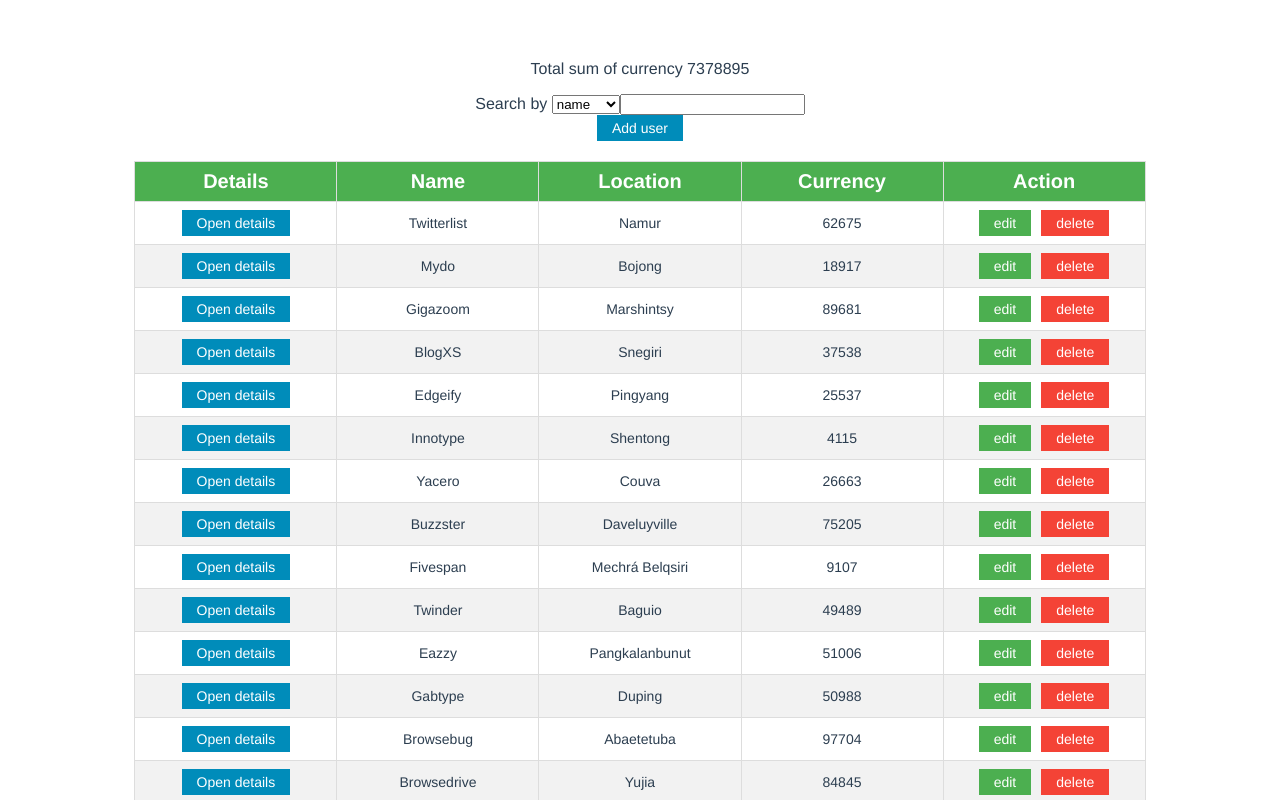
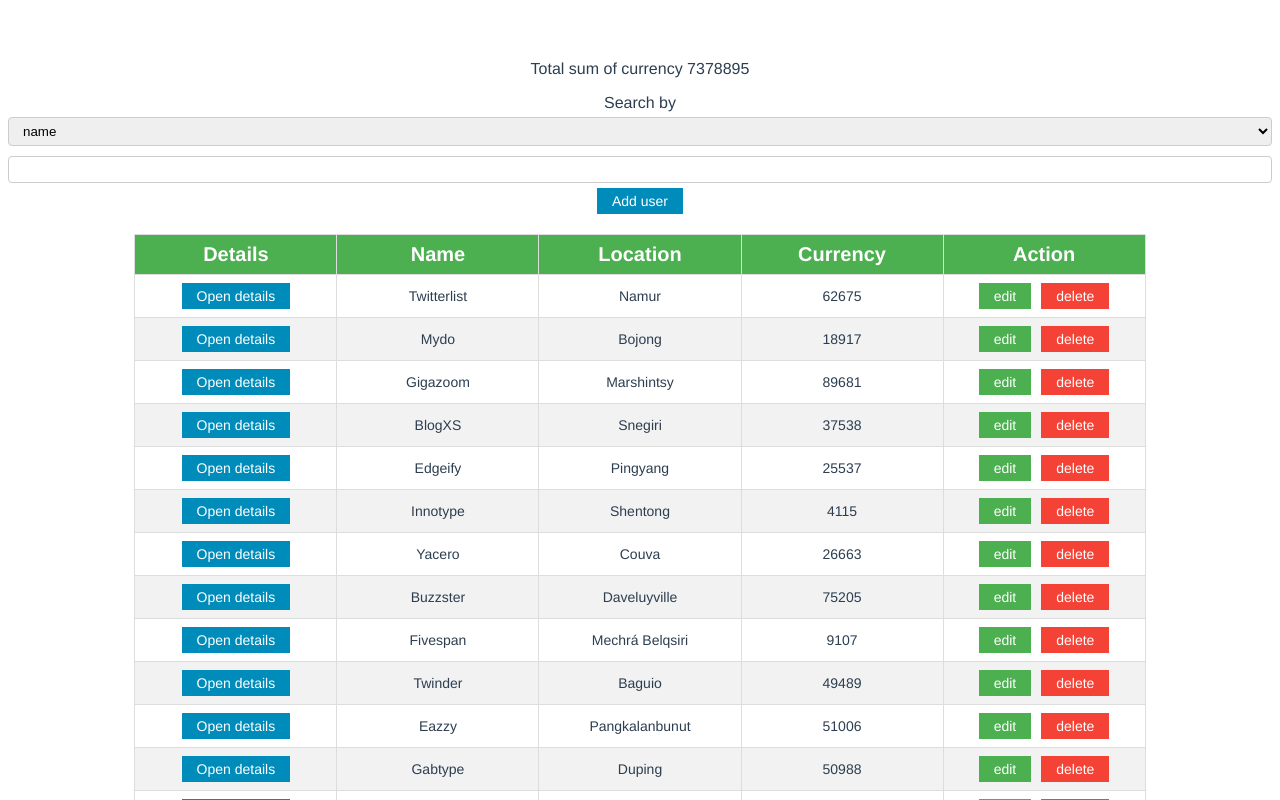
Before and after one commit to RomanHolovatyi/gnsVueTestTask, a Vue app: page / in a window 1280 px wide. Shown: the top 800 px of the page. Built offline with nearby package versions, Linux system fonts and the light colour scheme.

Commit message:
Add vue config

```diff
--- /dev/null
+++ b/src/assets/scss/sharedStyles.scss
@@ -0,0 +1,9 @@
+input, select {
+    width: 100%;
+    padding: 5px 10px;
+    margin: 5px 0;
+    display: inline-block;
+    border: 1px solid #ccc;
+    border-radius: 4px;
+    box-sizing: border-box;
+}
--- a/src/components/Table/index.vue
+++ b/src/components/Table/index.vue
@@ -17,7 +17,7 @@
     <div>
       <a-button
         backgroundColor="blue"
-        @click="showAddUserModal"
+        @click.native="showAddUserModal"
       >
         Add user
       </a-button>
@@ -58,7 +58,7 @@
         <td class="users__table-cell">
           <a-button
             backgroundColor="blue"
-            @click="openDetailsPage(user.id)"
+            @click.native="openDetailsPage(user.id)"
           >
             Open details
           </a-button>
@@ -206,10 +206,6 @@
 </script>
 
 <style lang="scss" scoped>
-  h1, h2 {
-    font-weight: normal;
-  }
-
   .users {
     &__table {
       border-collapse: collapse;
--- /dev/null
+++ b/vue.config.js
@@ -0,0 +1,9 @@
+module.exports = {
+  css: {
+    loaderOptions: {
+      sass: {
+        data: `@import "@/assets/scss/sharedStyles.scss";`
+      }
+    }
+  }
+}
```
